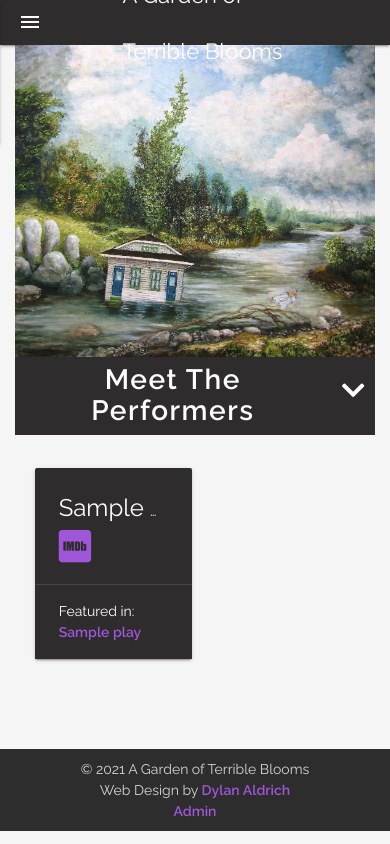
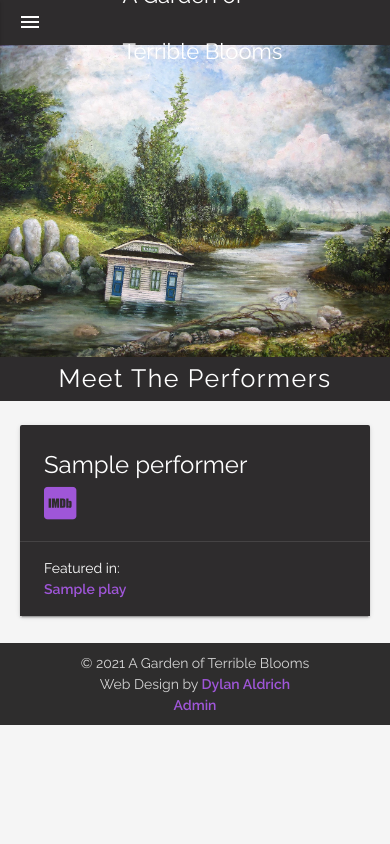
Before and after one commit to dylanaldrich/terribleblooms, a Django app: page /performers/ in a window 390 px wide. Run offline with Django 3.2, Linux system fonts and the light colour scheme; tables that the repository leaves empty hold one stand-in row (values such as "Sample post"); some libraries are stand-ins or nearby versions.

Commit message:
responsive styling for performers page complete

```diff
--- a/main_app/static/styles/main.css
+++ b/main_app/static/styles/main.css
@@ -189,7 +189,8 @@ h3 {
     font-size: 15px;
     line-height: 1;
     text-align: center;
-    margin-top: 3px;
+    padding-top: 2px;
+    margin: 3px;
 }
 
 .fa-chevron-down {
@@ -331,6 +332,7 @@ audio:focus {
 
 .play {
     text-align: center;
+    margin-top: 25px;
 }
 
 .play p {
@@ -435,7 +437,8 @@ hr {
 
 #performer-avatar-container {
     display: flex;
-    justify-content: space-around;
+    justify-content: space-evenly;
+    flex-wrap: wrap;
 }
 
 .card .card-content.play-title {
@@ -444,18 +447,20 @@ hr {
 
 .performer-link {
     background-color: var(--main-bg-color);
-    color: white;
+    color: var(--link-color);
+    font-weight: bold;
     border-radius: 25px;
-    padding: 10px;
+    padding: 10px 13px;
+    margin: 0 5px 10px;
 }
 
 .performer-link:hover {
-    color: var(--link-color);
+    color: white;
 }
 
 /* SECTION PERFORMER BIOS PAGE */
 
-h3#performer-headline {
+#performer-headline {
     font-size: 28px;
     margin: 0;
 }
--- a/main_app/static/styles/responsive.css
+++ b/main_app/static/styles/responsive.css
@@ -8,7 +8,6 @@
         display: block;
         text-align: center;
         height: 100%;
-        margin:
     }
 
     .page-footer .footer-copyright>p {
@@ -32,6 +31,12 @@
 @media only screen and (max-width: 380px) {
     #title {
         font-size: 19px;
+    }
+}
+
+@media only screen and (max-width: 320px) {
+    #title {
+        font-size: 18px;
     }
 }
 
@@ -150,10 +155,54 @@
 /* PERFORMERS PAGE */
 @media only screen and (max-width: 1010px) {
     .performers-container {
-        margin: 9vh auto;
+        margin: 9vh auto 1.5vh;
         padding: 0 20px;
         width: 100%;
     }
 }
 
+@media only screen and (max-width: 600px) {
+    main {
+        width: 100%;
+    }
+
+    #performer-headline {
+        font-size: 25px;
+    }
+
+    .performer-card {
+        width: 100%;
+    }
+
+    .performers-container {
+        flex-direction: column;
+    }
+}
+
+@media only screen and (max-width: 470px) {
+    #performer-chevron {
+        display: none;
+    }
+
+    #performer-headline {
+        font-size: 25px;
+        font-weight: normal;
+    }
+
+    .performers-container {
+        margin-top: 8vh;
+    }
+}
+
+@media only screen and (max-width: 320px) {
+    #performer-headline {
+        font-size: 23px;
+    }
+
+    .performers-container {
+        margin: 11vh auto 2vh;
+
+    }
+}
+
 /* EPISODE PAGE */
--- a/main_app/templates/play.html
+++ b/main_app/templates/play.html
@@ -6,7 +6,7 @@
         <img src="{% static 'assets/artwork/thereordering_cassietaggart_lores.jpg' %}" alt="the reordering by cassie taggart" class="col side-image"  />
         <div class="col s6">
             <div class="container play">
-                <h2>{{ play.name }}</h2>
+                <h4>{{ play.name }}</h4>
                 <p>Released: {{play.date_Added|date:"F j, Y"}}</p>
                 <p>{{ play.description }}</p>
                 <section class="audio">
```
